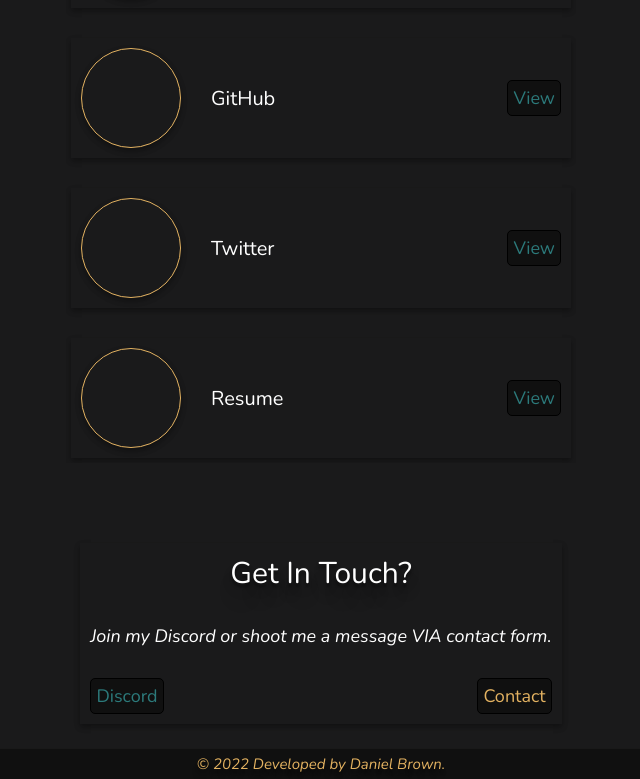
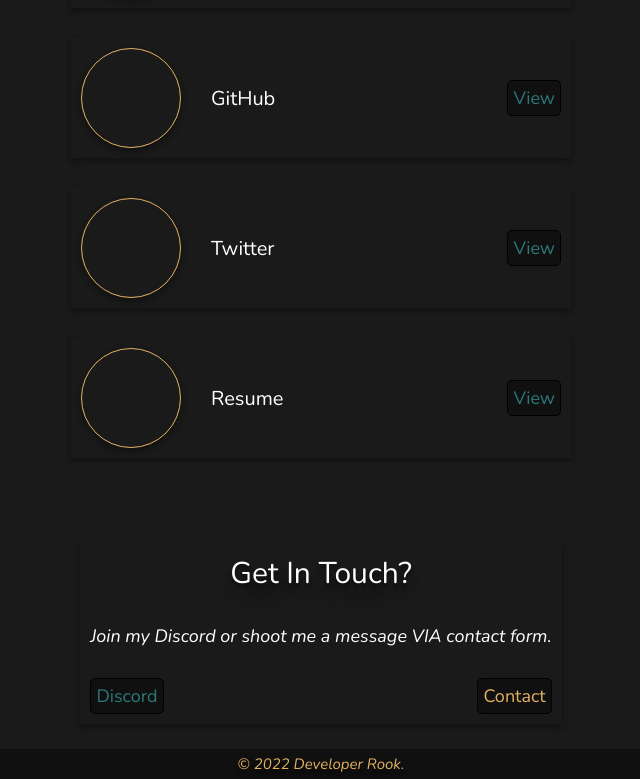
Before and after one commit to Dev-Rook/rookdev, a React (Create React App) app: page / in a window 1280 px wide. Shown: the part 2353-3132 px from the top of the page, without its empty margins (319-959 px from the left). Built offline with nearby package versions, Linux system fonts and the light colour scheme.

Commit message:
Footer copyright change

```diff
--- a/src/Components/Main/Footer/Footer.jsx
+++ b/src/Components/Main/Footer/Footer.jsx
@@ -6,7 +6,7 @@
   return (
     <div className={Styles.Footer}>
         {/* ※ End Of Website ※ */}
-        © 2022 Developed by Daniel Brown.
+        © 2022 Developer Rook.
     </div>
   )
 }
```
